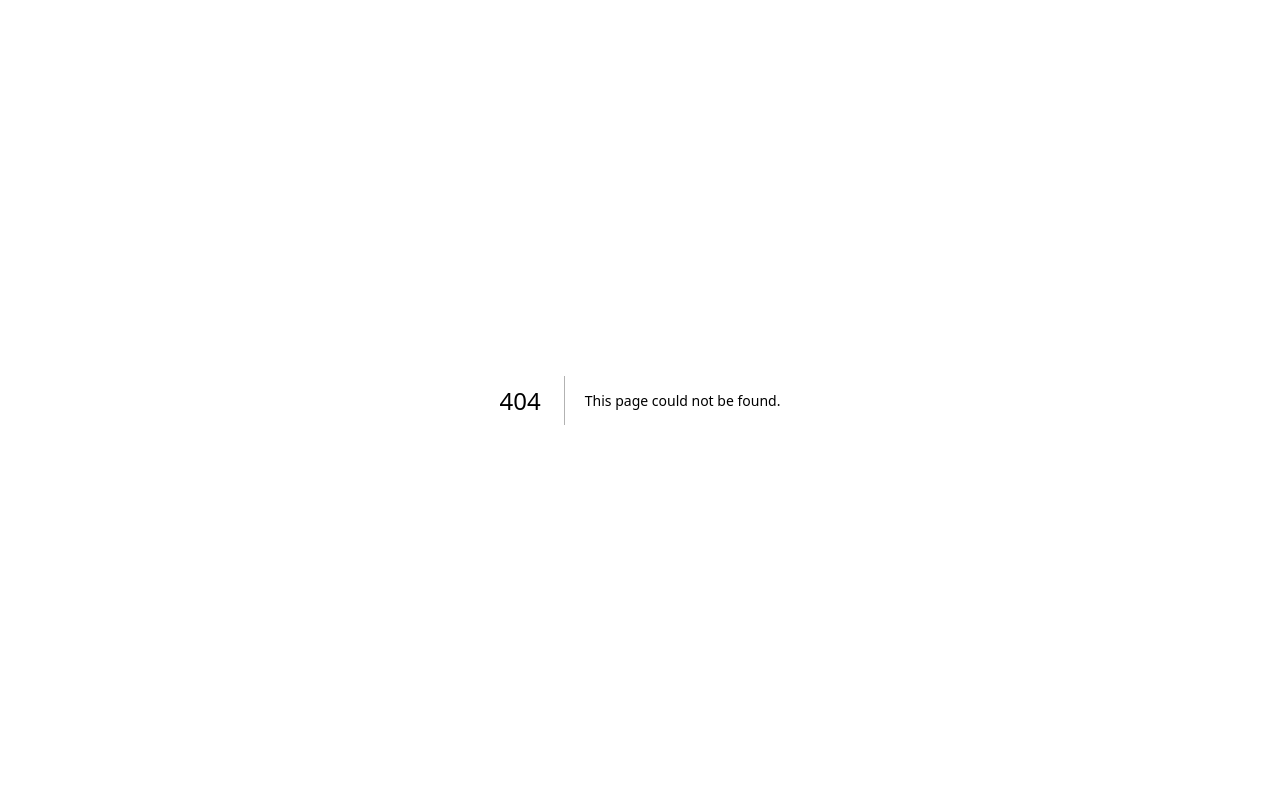
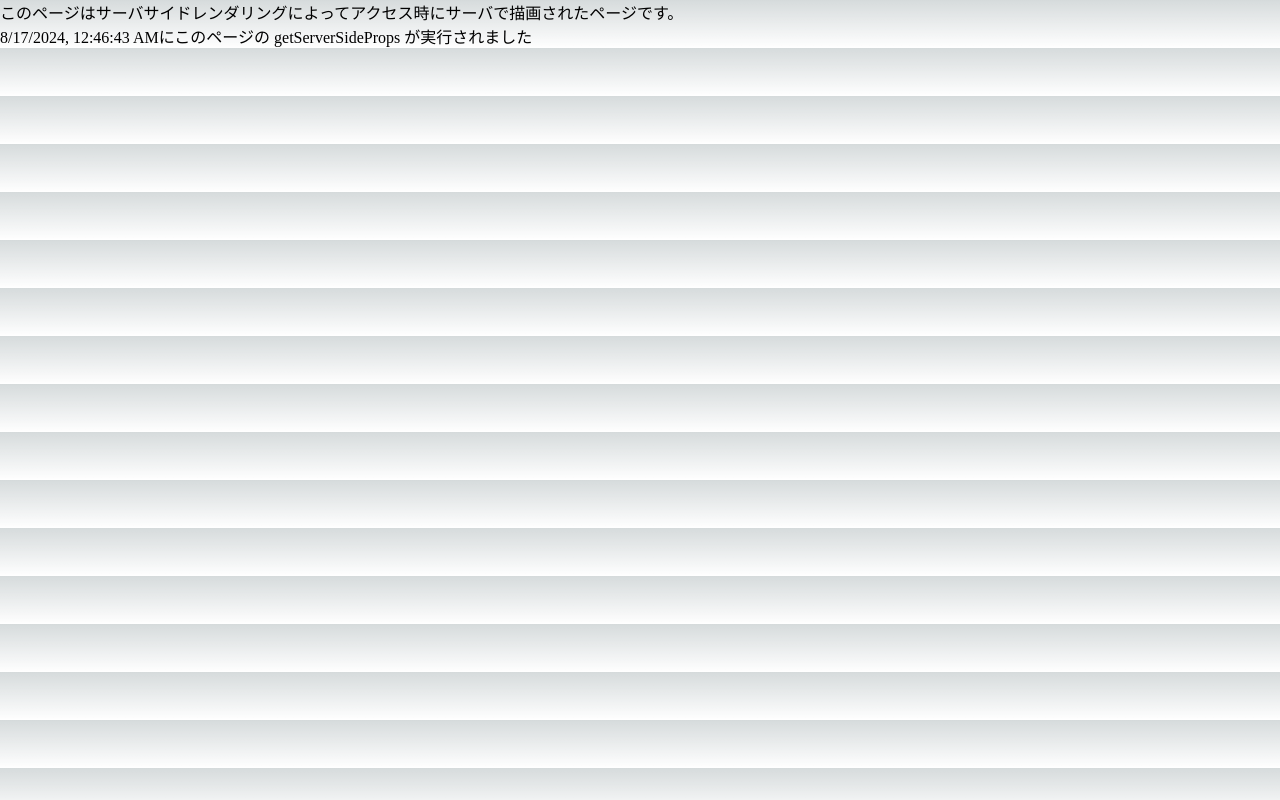
Before and after one commit to CHASOGEN/ts-react-nextjs, a Next.js app in the folder next-sample/: page /ssr in a window 1280 px wide. Before the commit this address had no page. Built offline with nearby package versions, Linux system fonts and the light colour scheme.

Commit message:
3.8.5 SSR によるページ実装

```diff
--- /dev/null
+++ b/next-sample/pages/ssr.tsx
@@ -0,0 +1,45 @@
+// GetServerSideProps : サーバサイドレンダリング(SSR)機能
+// NextPage ： ページコンポーネントの型定義のこと Props として受け取るデータの型を指定できる
+import { GetServerSideProps, NextPage } from "next";
+import Head from "next/head";
+
+type SSRProps = {
+    message: string
+}
+
+const SSR: NextPage<SSRProps> = (props) => {
+    const { message } = props
+
+    return (
+        <div>
+            <Head>
+                <title>
+                    <link rel="icon" href="/favicon.ico" />
+                </title>
+            </Head>
+            <main>
+                <p>
+                    このページはサーバサイドレンダリングによってアクセス時にサーバで描画されたページです。
+                </p>
+                <p>{message}</p>
+            </main>
+        </div>
+    )
+}
+
+// getServerSidePros はページへのリクエストがある度に実行される
+export const getServerSideProps: GetServerSideProps<SSRProps> = async (
+    context
+) => {
+        const timestamp = new Date().toLocaleString()
+        const message = `${timestamp}にこのページの getServerSideProps が実行されました`
+        console.log(message)
+
+        return {
+            props:{
+                message
+        }
+    }
+}
+
+export default SSR
```
